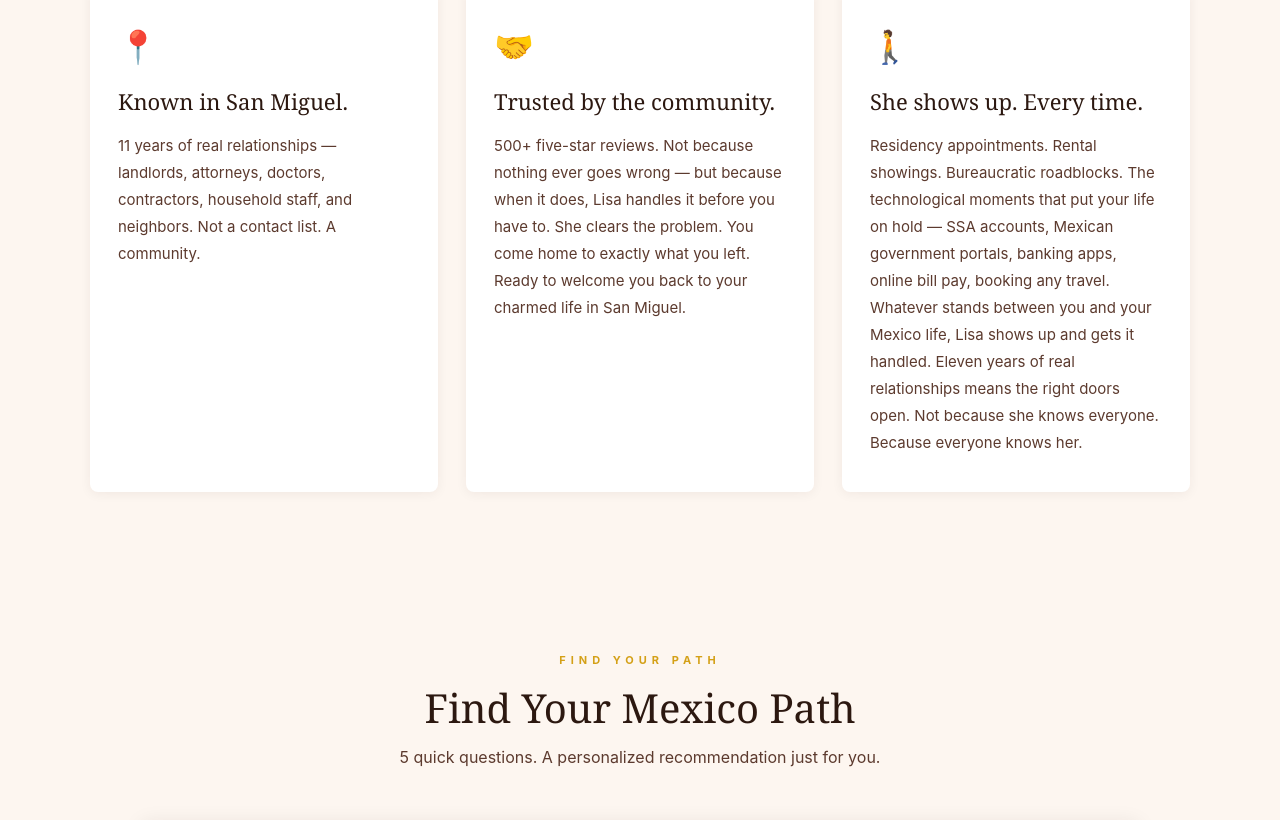
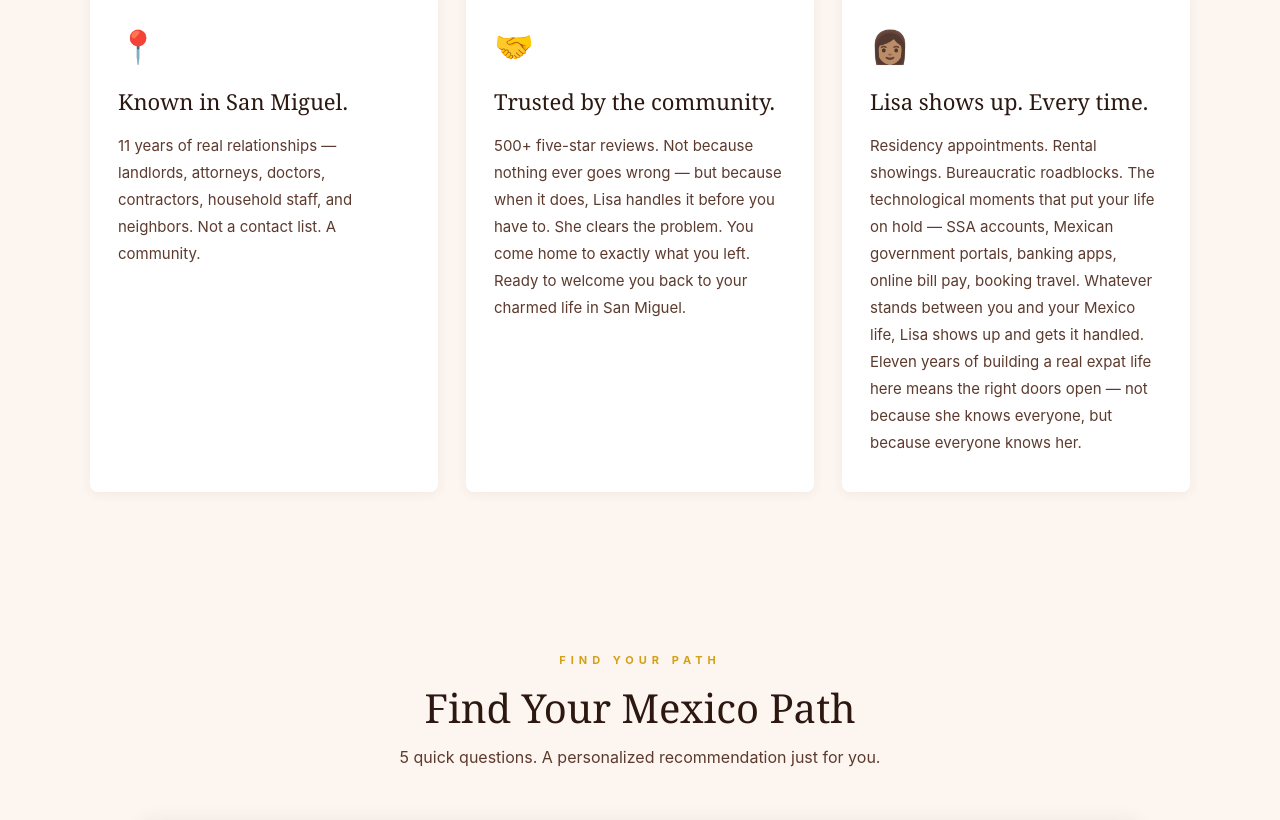
Before and after one commit to IntheknowMX/intheknowmx.com, a Next.js app: page / in a window 1280 px wide. Shown: the part 1340-2160 px from the top of the page. Built offline with nearby package versions, Linux system fonts and the light colour scheme.

Commit message:
Why Lisa card 3: update emoji, title, and body copy
Co-Authored-By: Claude Sonnet 4.6 <noreply@anthropic.com>

```diff
--- a/app/page.tsx
+++ b/app/page.tsx
@@ -108,7 +108,7 @@ export default function Home() {
             {[
               { emoji: '📍', title: 'Known in San Miguel.', body: '11 years of real relationships — landlords, attorneys, doctors, contractors, household staff, and neighbors. Not a contact list. A community.' },
               { emoji: '🤝', title: 'Trusted by the community.', body: '500+ five-star reviews. Not because nothing ever goes wrong — but because when it does, Lisa handles it before you have to. She clears the problem. You come home to exactly what you left. Ready to welcome you back to your charmed life in San Miguel.' },
-              { emoji: '🚶', title: 'She shows up. Every time.', body: "Residency appointments. Rental showings. Bureaucratic roadblocks. The technological moments that put your life on hold — SSA accounts, Mexican government portals, banking apps, online bill pay, booking any travel. Whatever stands between you and your Mexico life, Lisa shows up and gets it handled. Eleven years of real relationships means the right doors open. Not because she knows everyone. Because everyone knows her." },
+              { emoji: '👩🏽', title: 'Lisa shows up. Every time.', body: "Residency appointments. Rental showings. Bureaucratic roadblocks. The technological moments that put your life on hold — SSA accounts, Mexican government portals, banking apps, online bill pay, booking travel. Whatever stands between you and your Mexico life, Lisa shows up and gets it handled. Eleven years of building a real expat life here means the right doors open — not because she knows everyone, but because everyone knows her." },
             ].map((card) => (
               <div key={card.title} style={{ backgroundColor: 'white', padding: '36px 28px', borderRadius: '8px', borderTop: '4px solid #8B1A2A', boxShadow: '0 2px 12px rgba(44,24,16,0.06)' }}>
                 <div style={{ fontSize: '32px', marginBottom: '14px' }}>{card.emoji}</div>
```
